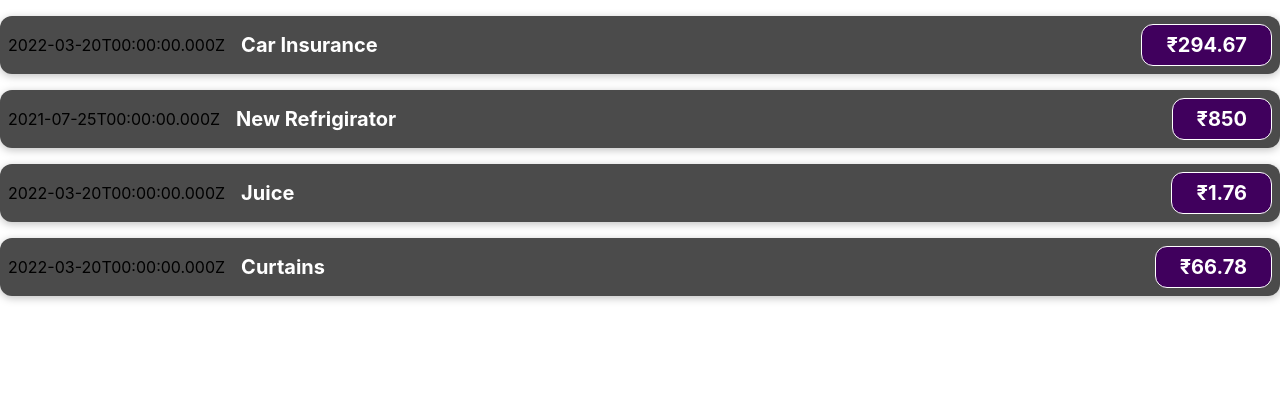
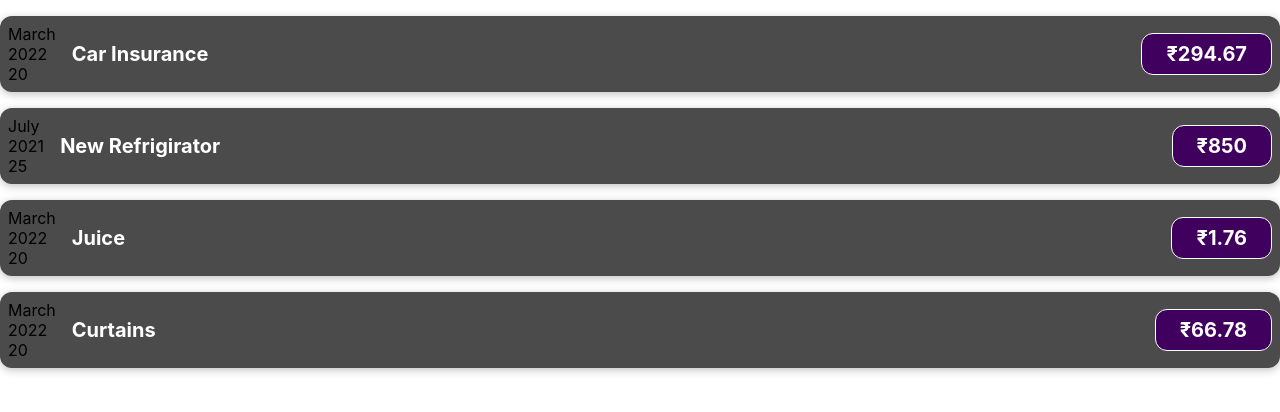
Before and after one commit to amitsamanta2307/react-complete-guide, a React (Create React App) app: page / in a window 1280 px wide. Shown: the top 412 px of the page. Built offline with nearby package versions, Linux system fonts and the light colour scheme.

Commit message:
Format the date strings

```diff
--- a/src/components/ExpenseItem.tsx
+++ b/src/components/ExpenseItem.tsx
@@ -10,9 +10,17 @@ const ExpenseItem = ({
     date: Date
 }): JSX.Element => {
 
+    const month = date.toLocaleString('en-US', { month: 'long' });
+    const day = date.toLocaleString('en-US', { day: '2-digit' });
+    const year = date.getFullYear();
+
     return (
         <div className="expense-item">
-            <div>{date.toISOString()}</div>
+            <div>
+                <div>{month}</div>
+                <div>{year}</div>
+                <div>{day}</div>
+            </div>
             <div className="expense-item__description">
                 <h2>{title}</h2>
                 <div className="expense-item__price">₹{amount}</div>
```
